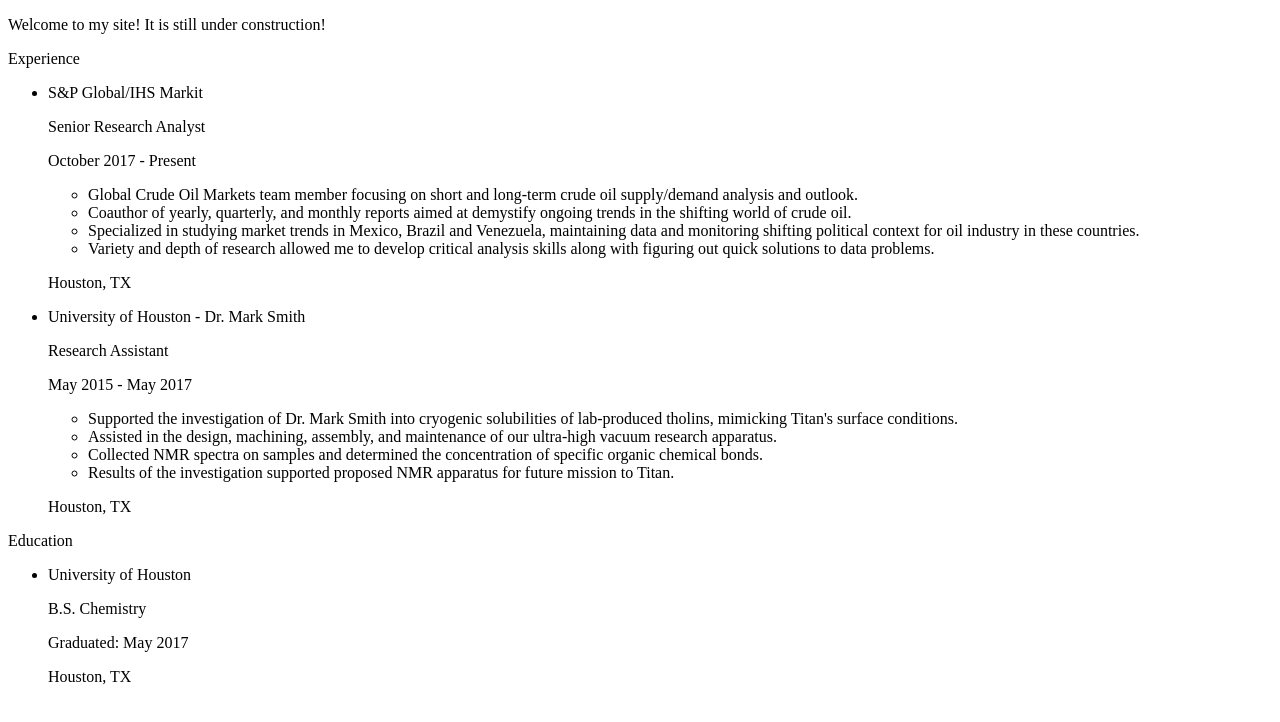
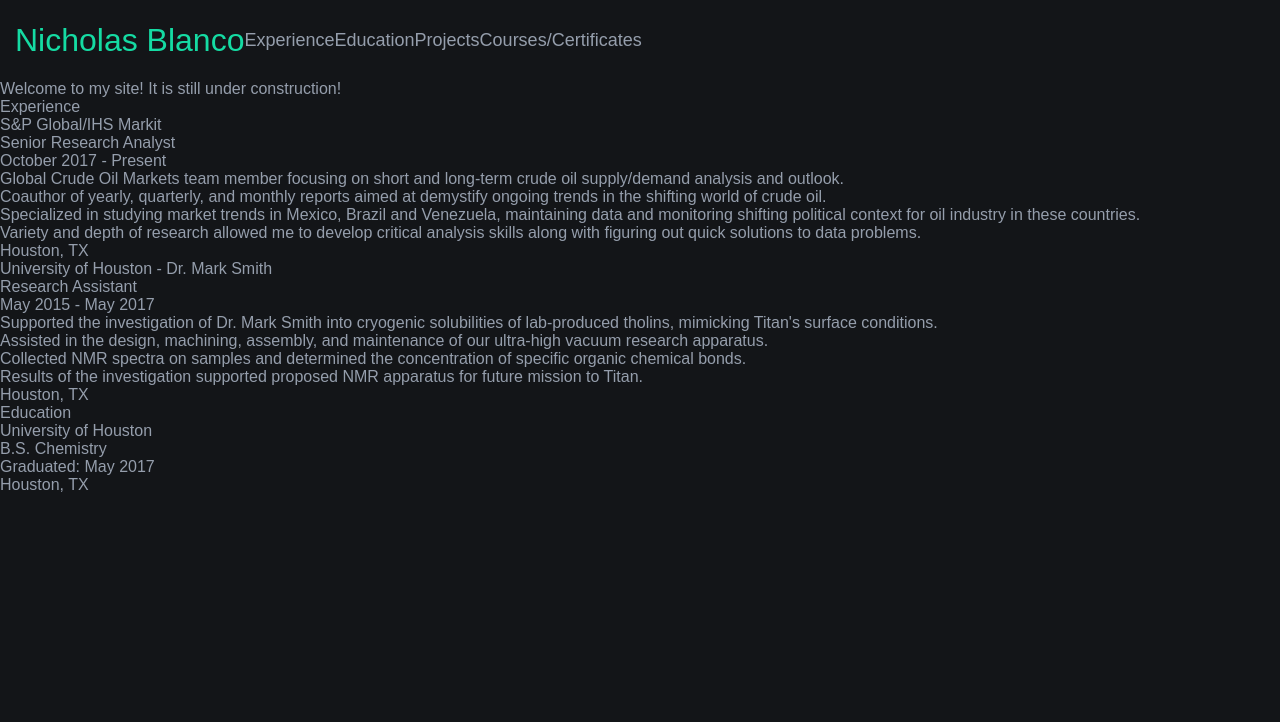
Before and after one commit to nablanco/nicholasblanco, a Gatsby site: page / in a window 1280 px wide. Built offline with nearby package versions, Linux system fonts and the light colour scheme; Gatsby itself is replaced by a stand-in of ours.

Commit message:
Add toolbar layout

```diff
--- a/package.json
+++ b/package.json
@@ -7,7 +7,6 @@
     "gatsby"
   ],
   "scripts": {
-    "develop": "gatsby develop",
     "start": "gatsby develop",
     "build": "gatsby build",
     "serve": "gatsby serve",
--- a/src/components/Navbar/Navbar.js
+++ b/src/components/Navbar/Navbar.js
@@ -1,7 +1,73 @@
 import React from "react";
+import styled from "styled-components";
+import { FaBars } from "react-icons/fa";
 
+const StyledNavbar = styled.div`
+  display: flex;
+  flex-flow: row nowrap;
+  justify-content: baseline;
+  align-items: center;
+  /* position: fixed;
+  top: 0;
+  z-index: 999; */
+  width: 100%;
+  height: 80px;
+  font-size: 32px;
+  border-bottom: 1px;
+`;
+
+const NavName = styled.div`
+  display: flex;
+  justify-content: center;
+  align-items: center;
+  margin-left: 15px;
+  color: #15dba3;
+`;
+
+const NavMenu = styled.div`
+  display: flex;
+  flex-flow: row nowrap;
+  justify-self: flex-end;
+  justify-content: space-around;
+  align-items: center;
+`;
+
+const NavBurger = styled(FaBars)`
+  color: #808080;
+  display: flex;
+  align-items: center;
+  text-decoration: none;
+  padding: 0 1rem;
+  height: 100%;
+  cursor: pointer;
+  &.active {
+    color: #000000;
+  }
+  @media screen and (min-width: 768px) {
+    display: none;
+  }
+`;
+
+const NavLink = styled.div`
+  display: none;
+  @media screen and (min-width: 768px) {
+    display: flex;
+    font-size: 18px;
+  }
+`;
 const Navbar = () => {
-  return <></>;
+  return (
+    <StyledNavbar>
+      <NavName>Nicholas Blanco</NavName>
+      <NavMenu>
+        <NavBurger />
+        <NavLink>Experience</NavLink>
+        <NavLink>Education</NavLink>
+        <NavLink>Projects</NavLink>
+        <NavLink>Courses/Certificates</NavLink>
+      </NavMenu>
+    </StyledNavbar>
+  );
 };
 
 export default Navbar;
--- a/src/pages/index.js
+++ b/src/pages/index.js
@@ -1,7 +1,23 @@
 import React from "react";
+import { createGlobalStyle } from "styled-components";
 
 import Hero from "../components/Hero/Hero";
 import Resume from "../components/Resume/Resume";
+import Navbar from "../components/Navbar/Navbar";
+
+const GlobalStyle = createGlobalStyle`
+* {
+  margin: 0;
+  padding: 0;
+}
+body {
+  width: 100%;
+  position: relative;
+  background-color: #131518;
+  color: hsl(217, 12%, 63%);
+  font-family: 'Overpass', sans-serif;
+}
+`;
 
 const IndexPage = () => {
   return (
@@ -13,6 +29,8 @@
       <meta name="apple-mobile-web-app-capable" content="yes" />
       <div id="home" className="content">
         <title>Nicholas Blanco</title>
+        <Navbar />
+        <GlobalStyle />
         <Hero />
         <Resume />
       </div>
```
